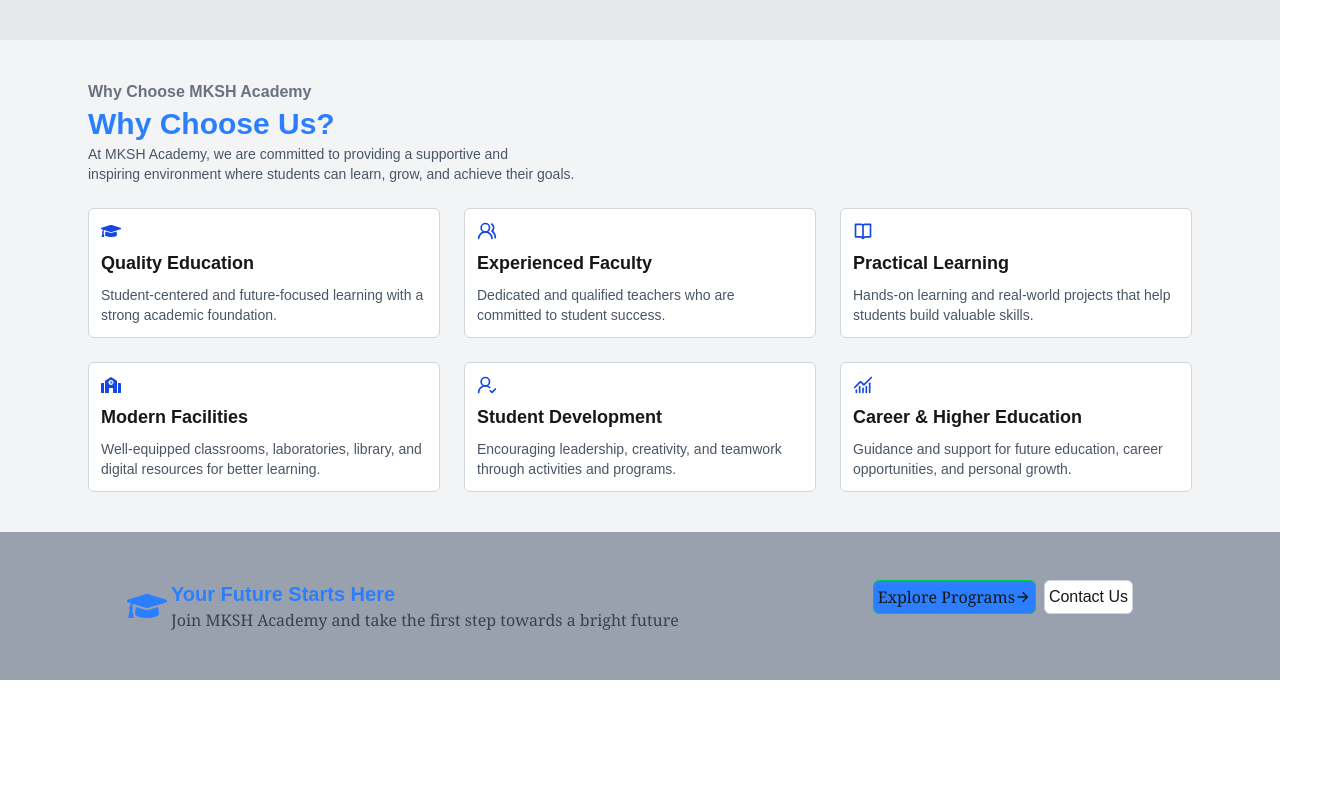
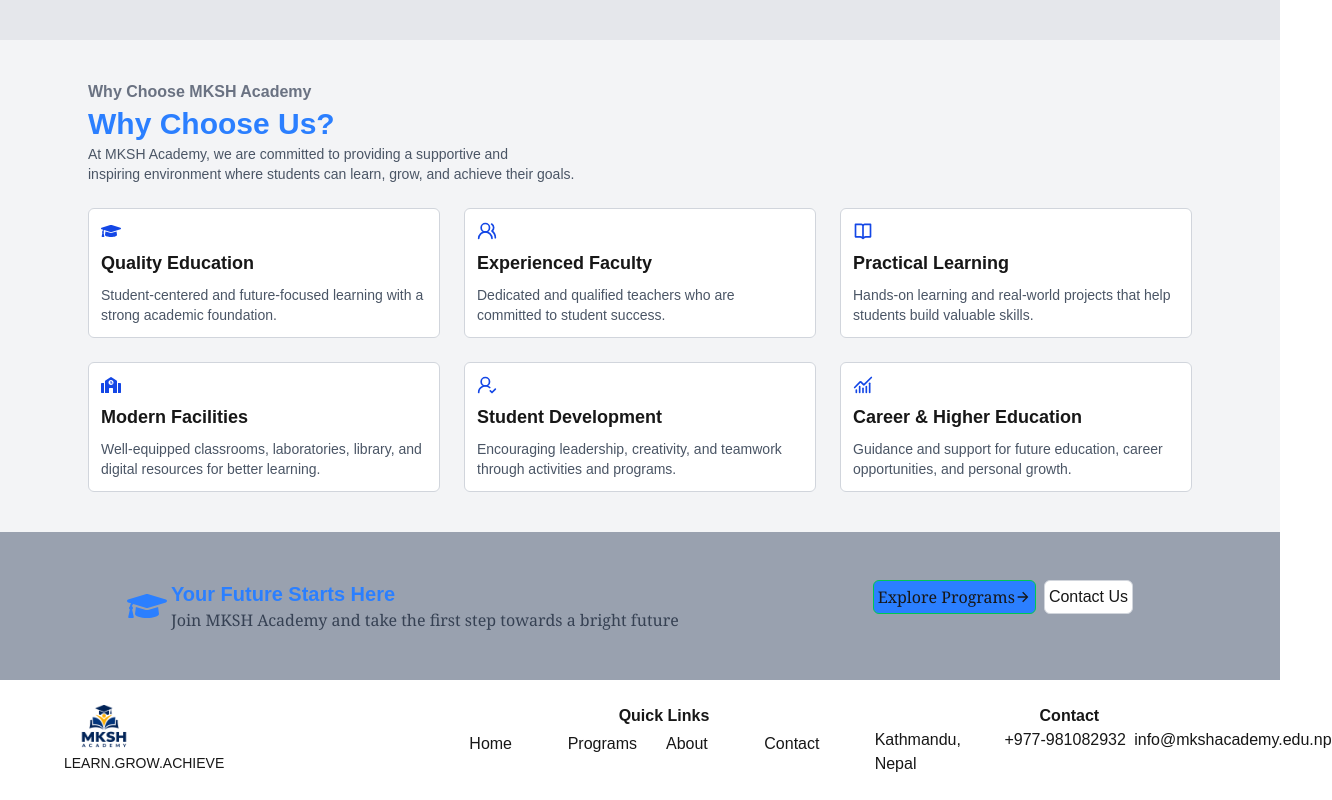
Before and after one commit to SantoshBhandari7/SchoolManagementSystem_Frontend-Using_Next.js, a Next.js app: page / in a window 1280 px wide. Shown: the part 1148-1948 px from the top of the page, 1332 px wide, since content can reach past the window. Before the commit the page ends 1828 px from the top, so only its background shows below. Built offline with nearby package versions, Linux system fonts and the light colour scheme; no server answers.

Commit message:
link section

```diff
--- a/app/(client)/layout.tsx
+++ b/app/(client)/layout.tsx
@@ -7,7 +7,7 @@
     <main>
       <NavBar />
       <section className="min-h-[85vh]">{children}</section>
-      {/* <Footer /> */}
+      <Footer />
     </main>
   );
 };
--- a/components/client/landing/link-section.tsx
+++ b/components/client/landing/link-section.tsx
@@ -5,8 +5,8 @@
 
 const LinkSection = () => {
   return (
-    <main className="w-full min-h-full p-12 bg-gray-400 ">
-      <div className=" flex flex-col  sm:flex sm:flex-cols md:flex-row lg:flex-row justify-around gap-4">
+    <section className="w-full min-h-full p-12 bg-gray-400 ">
+      <div className=" flex flex-col  sm:flex sm:flex-col md:flex-row lg:flex-row justify-around gap-4">
         <div className="flex items-center gap-1">
           <FaGraduationCap size={40} className="text-blue-500" />
           <div className="flex flex-col">
@@ -34,7 +34,7 @@
           </Link>
         </div>
       </div>
-    </main>
+    </section>
   );
 };
 
--- a/components/client/layout/footer/page.tsx
+++ b/components/client/layout/footer/page.tsx
@@ -4,7 +4,7 @@
 
 const Footer = () => {
   return (
-    <footer className="grid grid-cols-1 justify-between gap-4 w-fit min-h-full m-6 px-10 sm:grid-cols-1 md:grid-cols-3 lg:grid-col-3  ">
+    <footer className="grid grid-cols-1 justify-between gap-4 w-full min-h-full m-6 px-10 sm:grid-cols-1 md:grid-cols-3 lg:grid-col-3  ">
       {/* {logo} */}
       <div className="w-20 h-16 flex flex-col justify-center">
         <Logo />
```
